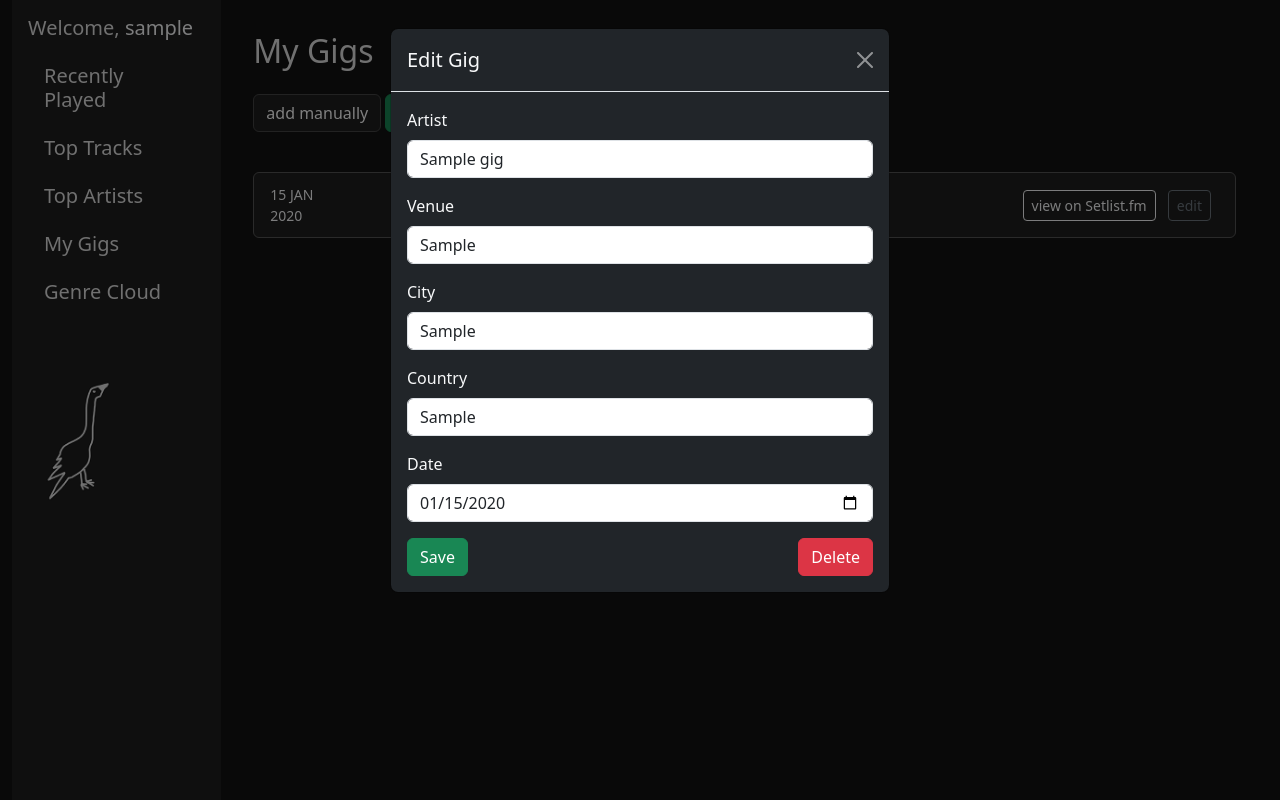
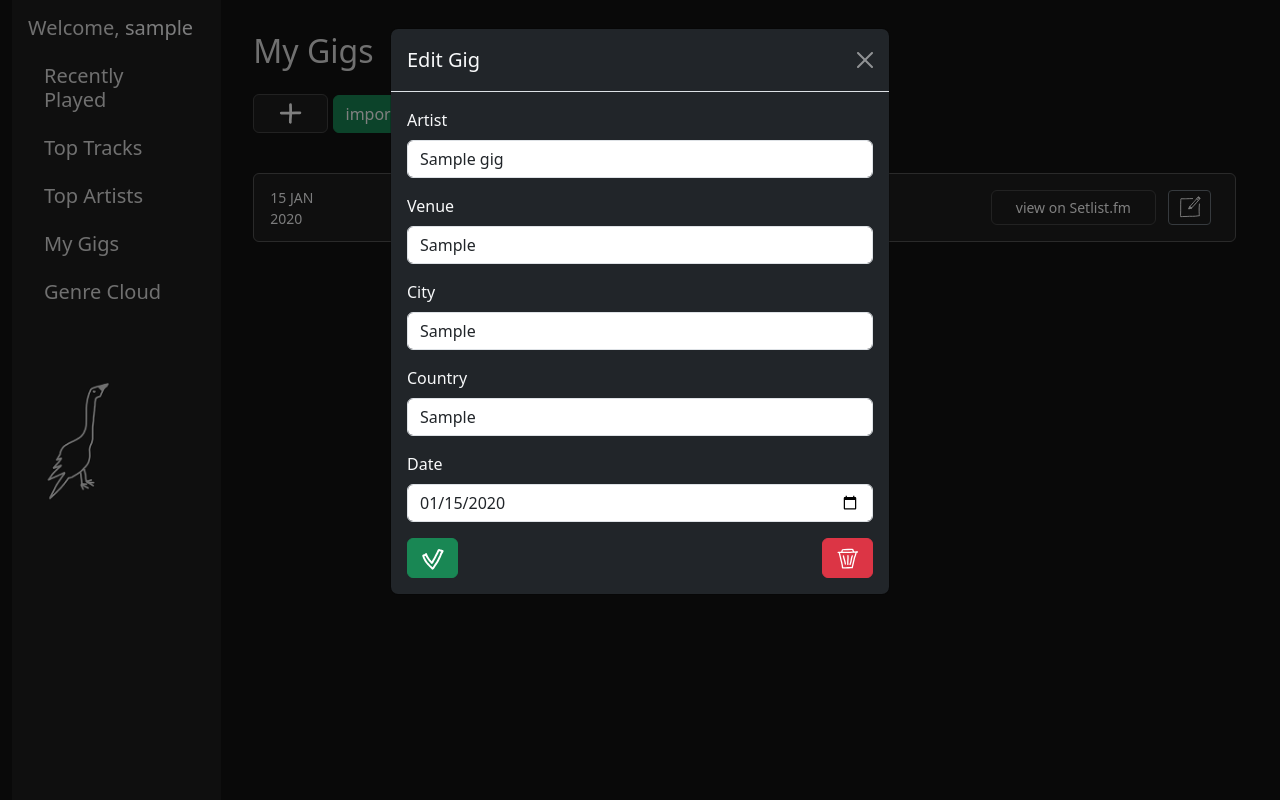
Before and after one commit to Alex-desmod/spotify_app, a Django app: page /my-gigs/ in a window 1280 px wide, after a click that opens the changed part. Run offline with Django 5.2, Linux system fonts and the light colour scheme; a user stored in the database is signed in; tables that the repository leaves empty hold one stand-in row (values such as "Sample post").

Commit message:
custom icons added

```diff
--- a/spostats/static/css/styles.css
+++ b/spostats/static/css/styles.css
@@ -44,6 +44,11 @@ main {
     background-color: #1e1e1e;
     color: #fff;
     border: 1px solid #444;
+    padding-left: 1.5rem;
+    padding-right: 1.5rem;
+    display: inline-flex;
+    align-items: center;
+    justify-content: center;
 }
 
 .btn-custom:hover {
--- a/spostats/static/js/toggleShowMore.js
+++ b/spostats/static/js/toggleShowMore.js
@@ -6,11 +6,11 @@ document.addEventListener("DOMContentLoaded", () => {
 
         if (target) {
             target.addEventListener("shown.bs.collapse", () => {
-                button.textContent = "less";
+                button.innerHTML = `<img src="/static/images/icons/fold.svg" alt="less" width="40">`;
             });
 
             target.addEventListener("hidden.bs.collapse", () => {
-                button.textContent = "more";
+                button.innerHTML = `<img src="/static/images/icons/unfold.svg" alt="more" width="40">`;
             });
         }
     });
--- a/spostats/stats/templates/stats/dashboard.html
+++ b/spostats/stats/templates/stats/dashboard.html
@@ -1,5 +1,5 @@
 {% extends "stats/base.html" %}
-
+{% load static %}
 {% block title %}Recently Played{% endblock %}
 
 {% block content %}
@@ -25,7 +25,7 @@
     {% if recent_tracks|length > 10 %}
         <button class="btn btn-custom" data-bs-target="#moreTracks" data-bs-toggle="collapse" data-toggle-button
                 type="button">
-            more
+            <img src="{% static 'images/icons/unfold.svg' %}" alt="unfold" width="40">
         </button>
 
         <div class="collapse mt-3" id="moreTracks">
--- a/spostats/stats/templates/stats/my_gigs.html
+++ b/spostats/stats/templates/stats/my_gigs.html
@@ -1,5 +1,5 @@
 {% extends "stats/base.html" %}
-
+{% load static %}
 {% block title %}My Gigs{% endblock %}
 
 {% block content %}
@@ -7,7 +7,7 @@
 
 <div class="mb-4">
     <button type="button" class="btn btn-custom mb-3" data-bs-toggle="modal" data-bs-target="#addGigModal">
-        add manually
+        <img src="{% static 'images/icons/plus.svg' %}" alt="add" width="25">
     </button>
     <button type="button" class="btn btn-success mb-3" data-bs-toggle="modal" data-bs-target="#setlistfmModal">
         import from Setlist.fm
@@ -30,8 +30,8 @@
 
             <div class="col-3 text-end">
                 {% if gig.url %}
-                    <a href="{{ gig.url }}" class="btn btn-outline-light btn-sm" target="_blank">
-                        view on Setlist.fm
+                    <a href="{{ gig.url }}" class="btn btn-custom" target="_blank">
+                        <small>view on Setlist.fm</small>
                     </a>
                 {% endif %}
                 <button
@@ -45,7 +45,7 @@
                     data-country="{{ gig.country }}"
                     data-date="{{ gig.event_date|date:'Y-m-d' }}"
                 >
-                    edit
+                    <img src="{% static 'images/icons/edit.svg' %}" alt="edit" width="25">
                 </button>
             </div>
         </li>
@@ -58,7 +58,7 @@
 {% if gigs|length > 10 %}
     <button class="btn btn-custom" data-bs-target="#moreGigs" data-bs-toggle="collapse" data-toggle-button
                 type="button">
-        more
+        <img src="{% static 'images/icons/unfold.svg' %}" alt="unfold" width="40">
     </button>
 
     <div class="collapse mt-3" id="moreGigs">
@@ -77,8 +77,8 @@
 
                     <div class="col-3 text-end">
                         {% if gig.url %}
-                            <a href="{{ gig.url }}" class="btn btn-outline-light btn-sm" target="_blank">
-                            View on Setlist.fm
+                            <a href="{{ gig.url }}" class="btn btn-custom" target="_blank">
+                                <small>view on Setlist.fm</small>
                             </a>
                         {% endif %}
                         <button
@@ -92,7 +92,7 @@
                             data-country="{{ gig.country }}"
                             data-date="{{ gig.event_date|date:'Y-m-d' }}"
                         >
-                        edit
+                            <img src="{% static 'images/icons/edit.svg' %}" alt="edit" width="25">
                         </button>
                     </div>
                 </li>
@@ -121,7 +121,9 @@
                         <label for="setlistfm_username" class="form-label">Setlist.fm username</label>
                         <input type="text" class="form-control" id="setlistfm_username" name="setlistfm_username" required>
                     </div>
-                    <button type="submit" class="btn btn-success w-100">Submit</button>
+                    <button type="submit" class="btn btn-success w-100">
+                        <img src="{% static 'images/icons/save.svg' %}" alt="save" width="25">
+                    </button>
                 </form>
             </div>
         </div>
@@ -168,8 +170,12 @@
                     </div>
 
                     <div class="d-flex justify-content-between">
-                        <button type="submit" class="btn btn-success">Save</button>
-                        <button type="button" id="deleteGig" class="btn btn-danger">Delete</button>
+                        <button type="submit" class="btn btn-success">
+                            <img src="{% static 'images/icons/save.svg' %}" alt="save" width="25">
+                        </button>
+                        <button type="button" id="deleteGig" class="btn btn-danger">
+                            <img src="{% static 'images/icons/delete.svg' %}" alt="delete" width="25">
+                        </button>
                     </div>
                 </form>
             </div>
@@ -215,7 +221,9 @@
 
             <div class="modal-footer">
                 <button type="button" class="btn btn-secondary" data-bs-dismiss="modal">cancel</button>
-                <button type="submit" class="btn btn-success">add gig</button>
+                <button type="submit" class="btn btn-success">
+                    <img src="{% static 'images/icons/save.svg' %}" alt="save" width="25">
+                </button>
             </div>
             </form>
         </div>
--- a/spostats/stats/templates/stats/top_artists.html
+++ b/spostats/stats/templates/stats/top_artists.html
@@ -1,5 +1,5 @@
 {% extends "stats/base.html" %}
-
+{% load static %}
 {% block title %}Top Artists{% endblock %}
 
 {% block content %}
@@ -33,7 +33,7 @@
 {% if items|length > 10 %}
     <button class="btn btn-custom" data-bs-target="#moreArtists" data-bs-toggle="collapse" data-toggle-button
                 type="button">
-        more
+        <img src="{% static 'images/icons/unfold.svg' %}" alt="unfold" width="40">
     </button>
 
     <div class="collapse mt-3" id="moreArtists">
--- a/spostats/stats/templates/stats/top_tracks.html
+++ b/spostats/stats/templates/stats/top_tracks.html
@@ -1,5 +1,5 @@
 {% extends "stats/base.html" %}
-
+{% load static %}
 {% block title %}Top Tracks{% endblock %}
 
 {% block content %}
@@ -33,7 +33,7 @@
     {% if items|length > 10 %}
         <button class="btn btn-custom" data-bs-target="#moreTracks" data-bs-toggle="collapse" data-toggle-button
                 type="button">
-            more
+            <img src="{% static 'images/icons/unfold.svg' %}" alt="unfold" width="40">
         </button>
 
         <div class="collapse mt-3" id="moreTracks">
--- a/spostats/templates/account/logout.html
+++ b/spostats/templates/account/logout.html
@@ -1,5 +1,6 @@
 {% extends "stats/base.html" %}
 {% load i18n %}
+{% load static %}
 
 {% block content %}
 <div class="container mt-5">
@@ -8,7 +9,9 @@
         <p>Are you sure you want to log out?</p>
         <form method="post" action="{% url 'account_logout' %}">
             {% csrf_token %}
-            <button type="submit" class="btn btn-custom">Log out</button>
+            <button type="submit" class="btn btn-custom">
+                <img src="{% static 'images/icons/logout.svg' %}" alt="logout" width="25">
+            </button>
         </form>
     </div>
 </div>
--- a/spostats/templates/account/profile.html
+++ b/spostats/templates/account/profile.html
@@ -1,4 +1,5 @@
 {% extends "stats/base.html" %}
+{% load static %}
 
 {% block content %}
 <div class="container mt-5">
@@ -16,7 +17,9 @@
         </div>
 
         <div class="mt-3">
-            <a href="{% url 'account_logout' %}" class="btn btn-outline-light">Logout</a>
+            <a href="{% url 'account_logout' %}" class="btn btn-custom">
+                <img src="{% static 'images/icons/logout.svg' %}" alt="logout" width="25">
+            </a>
         </div>
     </div>
 </div>
```
Also changed, not shown: spostats/templates/account/login.html (+5 -2 lines), spostats/static/images/icons/delete.svg (added), spostats/static/images/icons/edit.svg (added), spostats/static/images/icons/fold.svg (added), spostats/static/images/icons/login.svg (added), spostats/static/images/icons/logout.svg (added), spostats/static/images/icons/plus.svg (added), spostats/static/images/icons/save.svg (added), spostats/static/images/icons/unfold.svg (added).
